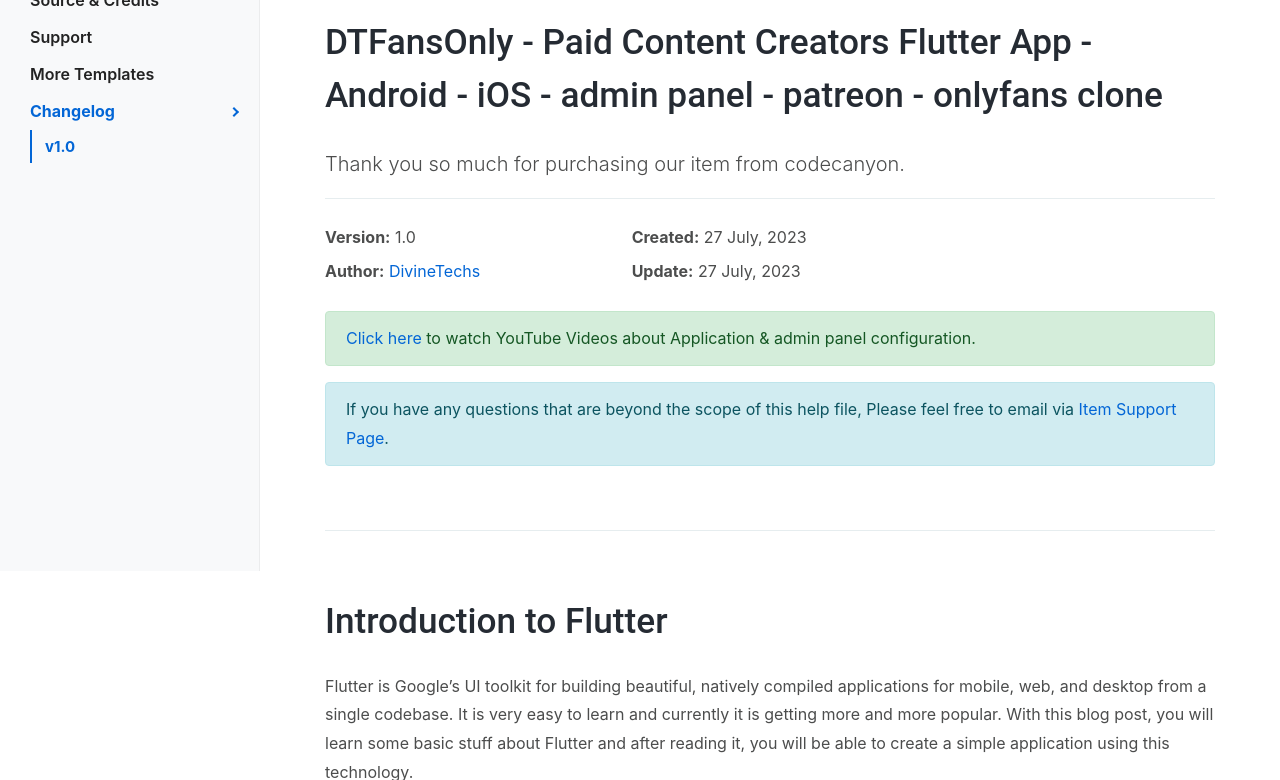
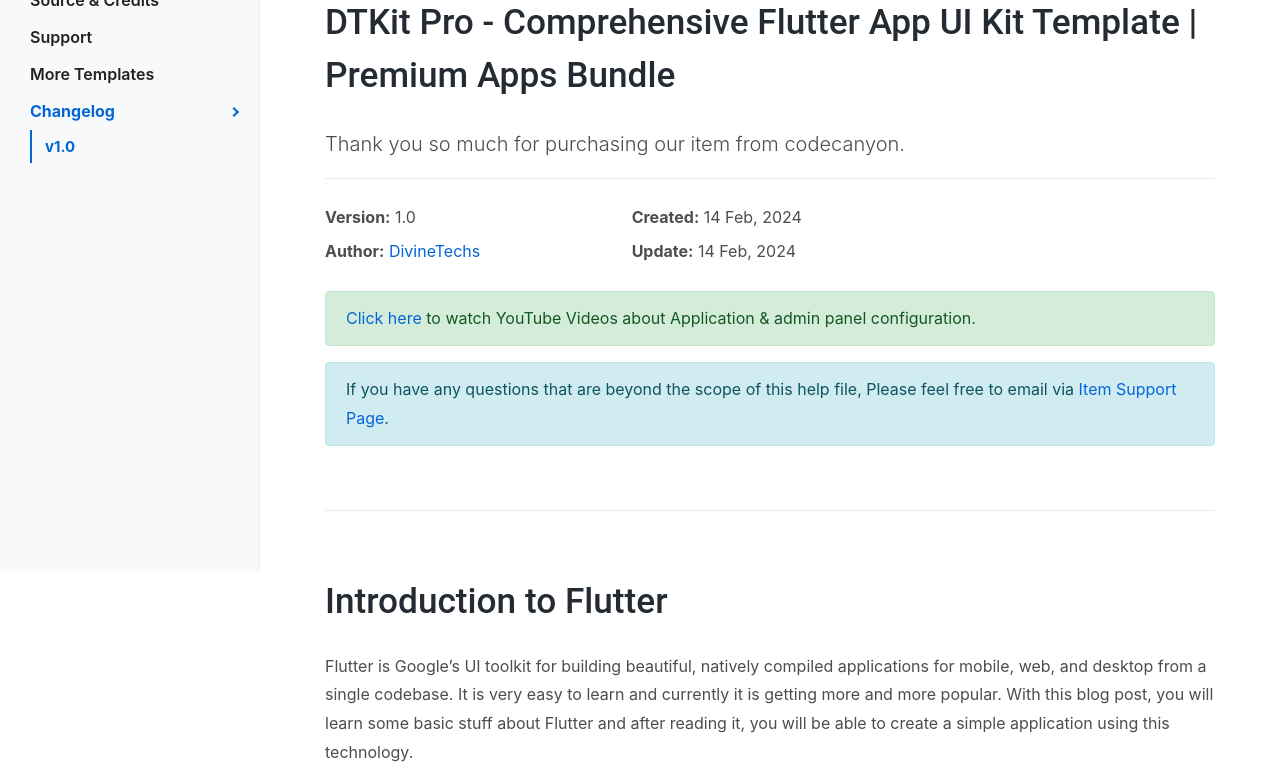
Before and after one commit to divinetechs/DTKitPro-Doc, a plain HTML site: page index.html in a window 1280 px wide. Shown: the part 229-1009 px from the top of the page. Drawn offline with Linux system fonts and the light colour scheme.

Commit message:
Change as per app icon and text

```diff
--- a/index.html
+++ b/index.html
@@ -60,8 +60,6 @@
 
                         <div id="header-nav" class="collapse navbar-collapse justify-content-end">
                             <ul class="navbar-nav">
-                                <li><a target="_blank" href="https://divinetechs.com/envato/document/">Documentations</a>
-                                </li>
                                 <li><a target="_blank" href="https://divinetechs.desky.support/">Support</a></li>
                             </ul>
                         </div>
@@ -137,7 +135,7 @@
                         <!-- Getting Started -->
                         <section id="dt_start">
                             <h1>Documentation</h1>
-                            <h2>DTFansOnly - Paid Content Creators Flutter App - Android - iOS - admin panel - patreon - onlyfans clone</h2>
+                            <h2>DTKit Pro - Comprehensive Flutter App UI Kit Template | Premium Apps Bundle</h2>
                             <p class="lead">Thank you so much for purchasing our item from codecanyon.</p>
                             <hr>
                             <div class="row">
@@ -150,8 +148,8 @@
                                     </div>
                                     <div class="col-sm-6 col-lg-4">
                                         <ul class="list-unstyled">
-                                            <li><strong class="font-weight-700">Created:</strong> 27 July, 2023</li>
-                                            <li><strong>Update:</strong> 27 July, 2023</li>
+                                            <li><strong class="font-weight-700">Created:</strong> 14 Feb, 2024</li>
+                                            <li><strong>Update:</strong> 14 Feb, 2024</li>
                                         </ul>
                                     </div>
                                 </div>
@@ -860,7 +858,7 @@
             / <a target="_blank" href="">@Dribbble</a></p>
 
 
-            <h3 id="v1-0">Version 1.0 <small class="text-muted">(25 March, 2023)</small>
+            <h3 id="v1-0">Version 1.0 <small class="text-muted">(14 Feb, 2024)</small>
             </h3>
             <p>Initial Release</p>
         </section>
@@ -884,7 +882,7 @@
                         <li><a data-toggle="tooltip" href="" target="_blank" title="" data-original-title="GitHub"><i
                             class="fab fa-github"></i></a></li>
                         </ul>
-                        <p class="text-center">Copyright &copy; 2023 <a href="https://www.divinetechs.com/">DivineTechs</a>. All
+                        <p class="text-center">Copyright &copy; 2024 <a href="https://www.divinetechs.com/">DivineTechs</a>. All
                             Rights
                         Reserved.</p>
                         <p class="text-2 text-center mb-0">Design &amp; Develop by <a class="btn-link" target="_blank"
```
Also changed, not shown: assets/images/favicon.png, assets/images/ic_launcher.png, 3 other files.
